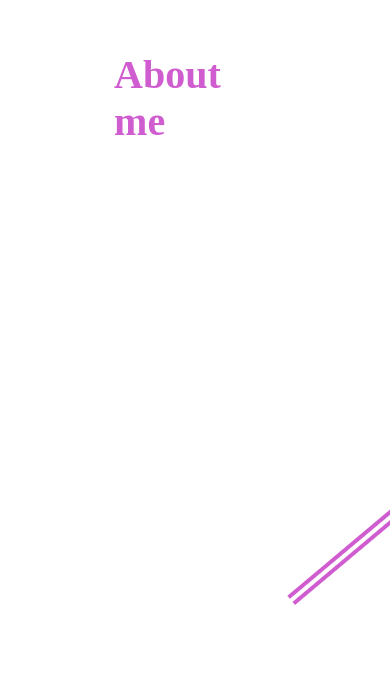
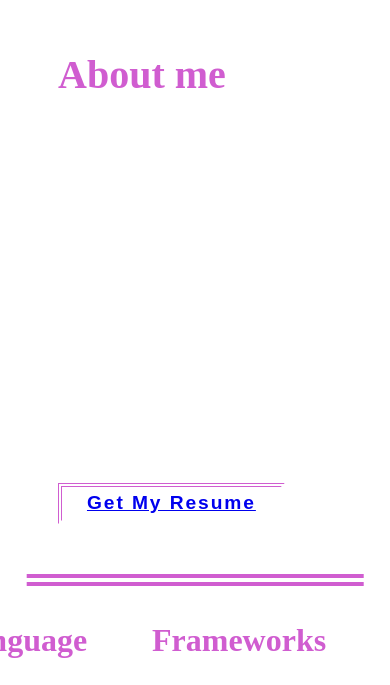
Before and after one commit to aizjicod/react-portfolio, a React (Create React App) app: page / in a window 390 px wide. Shown: the part 6019-6704 px from the top of the page. Built offline with nearby package versions, Linux system fonts and the light colour scheme; the HTML template or start-up script is replaced by a standard one.

Commit message:
Add about section mobile version on first article

```diff
--- a/src/styles/about.css
+++ b/src/styles/about.css
@@ -161,3 +161,34 @@
   background: no-repeat;
   background-image: url('../assets/projects-tech/netlify.png');
 }
+
+@media screen and (max-width: 768px) {
+  #about {
+    width: 100%;
+  }
+
+  #about #presentation {
+
+  }
+
+  #about #presentation p {
+    max-width: 100%;
+  }
+
+  #about #presentation::before,
+  #about #presentation::after {
+    display: none;
+  }
+
+  #about #presentation::after {
+    display: block;
+    position: absolute;
+    top: 100%;
+    left: 50%;
+    transform: translate(-50%) rotate(0);
+    content: "";
+    width: 90%;
+    height: 1px;
+    border-top: 12px double var(--maincolor);
+  }
+}
```
